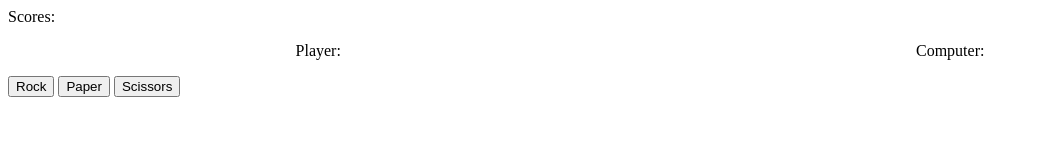
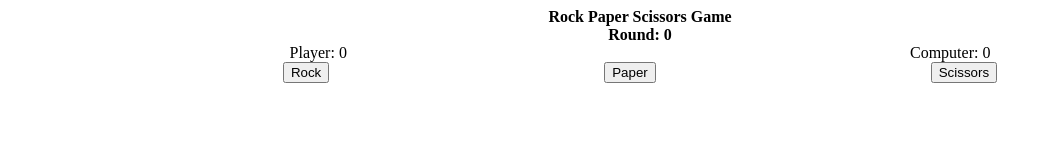
Before and after one commit to Tainyz/rock-paper-scissors, a plain HTML site: page index.html in a window 1280 px wide. Both pictures are taken after a click on the button "Rock". Shown: the whole page, without its empty margins (0-1052 px from the left). Drawn offline with Linux system fonts and the light colour scheme.

Commit message:
add UI (40%finished)

```diff
--- a/index.html
+++ b/index.html
@@ -7,10 +7,11 @@
     <link rel="stylesheet" href="style.css">
 </head>
 <body>
-    <div>Scores: </div>
+    <div class="titleName">Rock Paper Scissors Game</div>
+    <div class="round"><p class="times">Round Start!</p></div>
     <div class = "scoreboard">
-        <p>Player: </p>
-        <p>Computer: </p>
+        <div class="player"><p>Player: </p><p id="pscore">0</p> </div>
+        <div class="computer"><p>Computer: </p><p id="cscore">0</p></div>
     </div>
     <div id="choices">
         <button id="rock">Rock</button>
--- a/script.js
+++ b/script.js
@@ -1,12 +1,30 @@
 const buttons = document.querySelectorAll("button");
+const pScore = document.querySelector("#pscore");
+const cScore = document.querySelector("#cscore");
+const roundCount = document.querySelector(".times");
+let humanScore = 0;
+let computerScore = 0;
+let round = 0;
+
 buttons.forEach((button) => {
   button.addEventListener("click", () => {
-    playRound(button.id,getComputerChoice());
+    UIplayGame(button.id);
   });
 });
 
-function alertChoice(){
-  console.log("")
+function UIplayGame(idVal){
+  console.log(idVal);
+  let results = playRound(idVal,getComputerChoice());
+    if(results === "Win"){
+      humanScore++;
+      pScore.textContent = humanScore;
+      round++;
+    }else if(results === "Lose"){
+      computerScore++;
+      cScore.textContent = computerScore;
+      round++;
+    }
+    roundCount.textContent = "Round: " + round;
 }
 
 function getComputerChoice() {
@@ -28,26 +46,28 @@ function getHumanChoice() {
 
 function playRound(Human, Computer) {
     if (Human === Computer) {
-      console.log("Draw");
+      // console.log("Draw");
       return "Draw";
     }
     else if (Human === "rock" && Computer === "scissors") {
-      console.log("You win! Rock beats Scissors");
+      // console.log("You win! Rock beats Scissors");
       return "Win";
     }
     else if (Human === "paper" && Computer === "rock") {
-      console.log("You win! Paper beats Rock!");
+      // console.log("You win! Paper beats Rock!");
       return "Win";
     }
     else if (Human === "scissors" && Computer === "paper") {
-      console.log("You win! Scissors beats Paper");
+      // console.log("You win! Scissors beats Paper");
       return "Win";
     }
     else {
-      console.log("You lose");
+      // console.log("You lose");
       return "Lose";
     }
   }
+
+/*
 function playGame(times=5) {
     let humanScore = 0;
     let computerScore = 0;
@@ -64,3 +84,4 @@ function playGame(times=5) {
     }
     alert(`--Game of ${times} -- Your Scores: ${humanScore} Computer:${computerScore}`);
   }
+    */
--- a/style.css
+++ b/style.css
@@ -2,3 +2,16 @@
     display: flex;
     justify-content: space-around;
 }
+p{
+    display: inline;
+}
+#choices{
+    display: flex;
+    justify-content: space-evenly;
+
+}
+.titleName,.round{
+    text-align: center;
+    font-weight: 900;
+
+}
```
